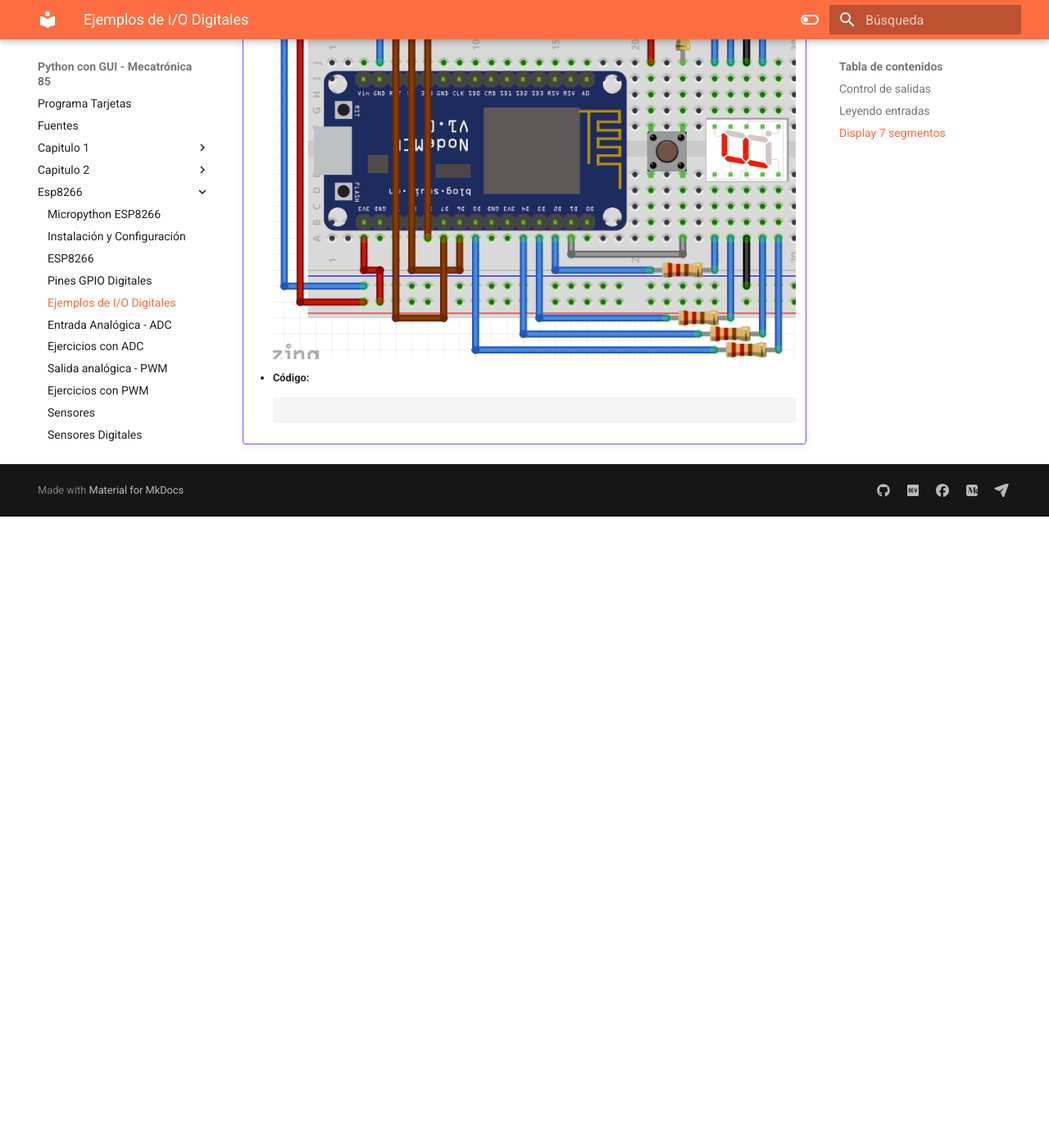
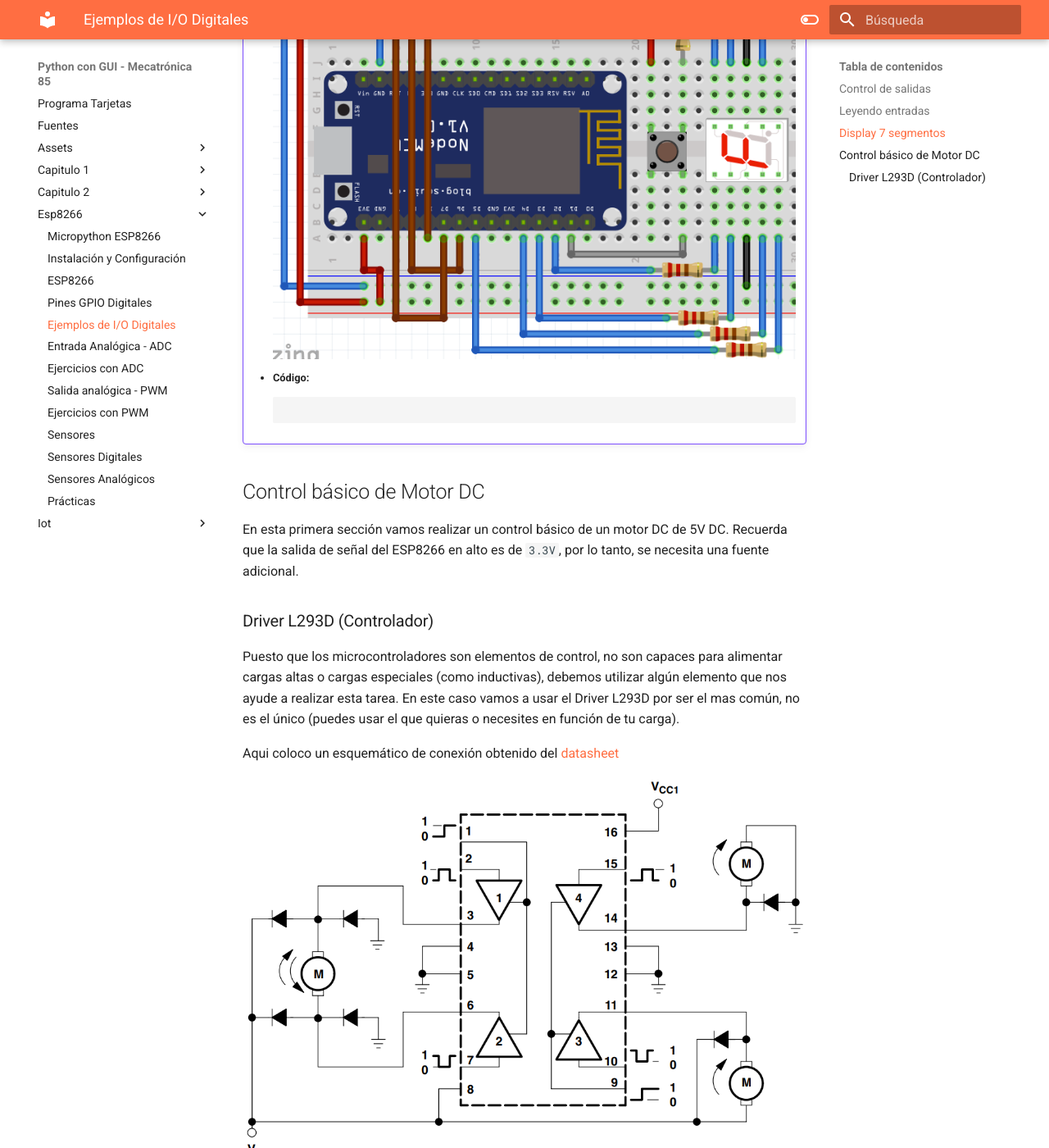
Before and after one commit to jalmx/micro-22, an MkDocs documentation site: the page built from docs/esp8266/04_practicas_io.md, in a window 1280 px wide and 1400 px high, scrolled down 12118 px. Shown: the whole window at 82% size. Built offline with MkDocs 1.6.1 and Material for MkDocs 9.7.7, drawn with Linux system fonts in a browser that asks for light colours; before the commit the page ends 12748 px from its top, so only the background shows below that; some of the changed text lies outside the part shown.

Commit message:
add: motor

````diff
--- a/docs/esp8266/04_practicas_io.md
+++ b/docs/esp8266/04_practicas_io.md
@@ -320,3 +320,40 @@
     - **Código:**
         ```python
         ```
+
+## Control básico de Motor DC
+
+En esta primera sección vamos realizar un control básico de un motor DC de 5V DC. Recuerda que la salida de señal del ESP8266 en alto es de `3.3V`, por lo tanto, se necesita una fuente adicional.
+
+### Driver L293D (Controlador)
+
+Puesto que los microcontroladores son elementos de control, no son capaces para alimentar cargas altas o cargas especiales (como inductivas), debemos utilizar algún elemento que nos ayude a realizar esta tarea. En este caso vamos a usar el Driver L293D por ser el mas común, no es el único (puedes usar el que quieras o necesites en función de tu carga).
+
+Aqui coloco un esquemático de conexión obtenido del [datasheet](https://www.ti.com/lit/ds/slrs008c/slrs008c.pdf)
+
+![L293D](imgs/esquematico_L293D.png)
+
+!!! example "Control ON/OFF para motor DC"
+    - **Descripción:** Con un push boton debes encender el motor, y cuando se vuelva a pulsar el motor se debe apagar
+    - **Material:**
+        - 1 Push button
+        - 1 R1k
+        - 1 Motor DC de 5V
+        - 1 Puente H L293
+        - 1 Fuente de 5V externa
+    - **Diagrama:** <br> ![motor](imgs/motor_on_off.png)
+    - **Código:**
+        ```python
+        from machine import Pin
+        from time import sleep_ms # importo la función sleep_ms
+
+        motor = Pin(4, Pin.OUT, value=0) #configuro D1 como salida y el motor comienza apagado
+        boton = Pin(5, Pin.IN) # configuro D2 como entrada
+
+        while True: # ciclo infinito
+
+            if boton.value(): # leo el valor del botón 1, si es 1 entro al bloque de código
+                sleep_ms(200) #le doy un tiempo por el rebote del boton
+                motor.value( not motor.value() ) #tomo el valor actual del pin e invierto su estado y lo asigno al pin, es decir,
+                # si esta encendido, invierto ese valor, por ende; se apaga el led, y viceversa
+        ```
````
Also changed, not shown: other parts of docs/esp8266/04_practicas_io.md (+1 -1 lines), docs/assets/esp8266_fritzing/README.md (added, +8 -0 lines), docs/esp8266/06_practicas_adc.md (+1 -1 lines), docs/esp8266/99_practicas.md (+0 -6 lines), docs/esp8266/index.md (+5 -0 lines), docs/index.md (+4 -7 lines), docs/assets/esp8266_fritzing/preview.png (added), docs/esp8266/imgs/adc_0.png (added), docs/esp8266/imgs/esquematico_L293D.png (added), docs/esp8266/imgs/motor_on_off.png (added), 5 other files.
